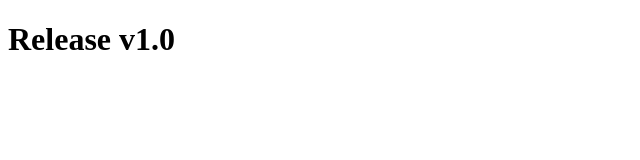
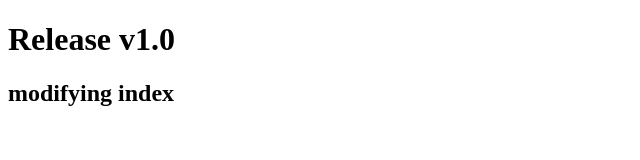
Before and after one commit to akhileshkr797/gitHub_Practice_5, a plain HTML site: page index.html in a window 1280 px wide. Shown: the whole page, without its empty margins (0-640 px from the left). Drawn offline with Linux system fonts and the light colour scheme.

Commit message:
modified index.html

```diff
--- a/index.html
+++ b/index.html
@@ -11,6 +11,7 @@
 <body>
 
     <h1>Release v1.0</h1>
+    <h2>modifying index</h2>
 
 </body>
 
```
